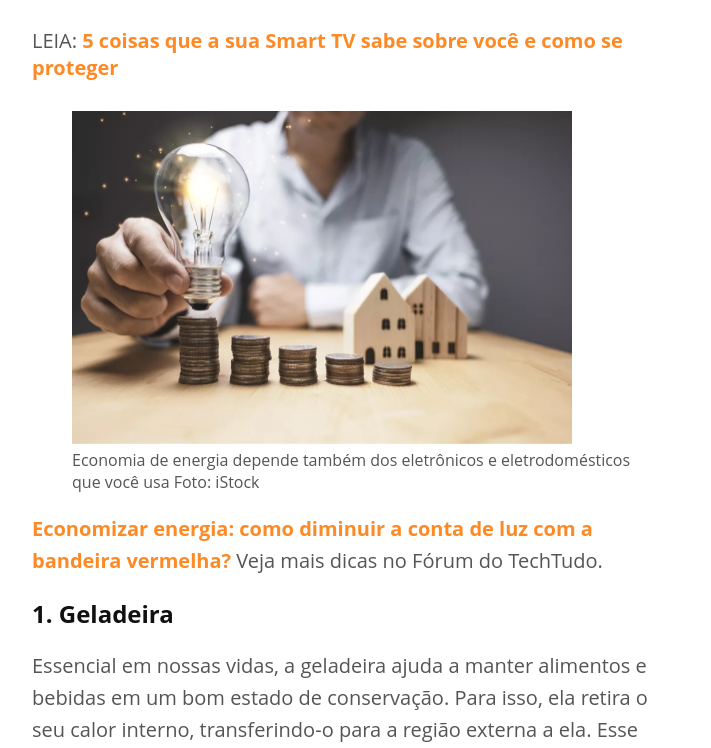
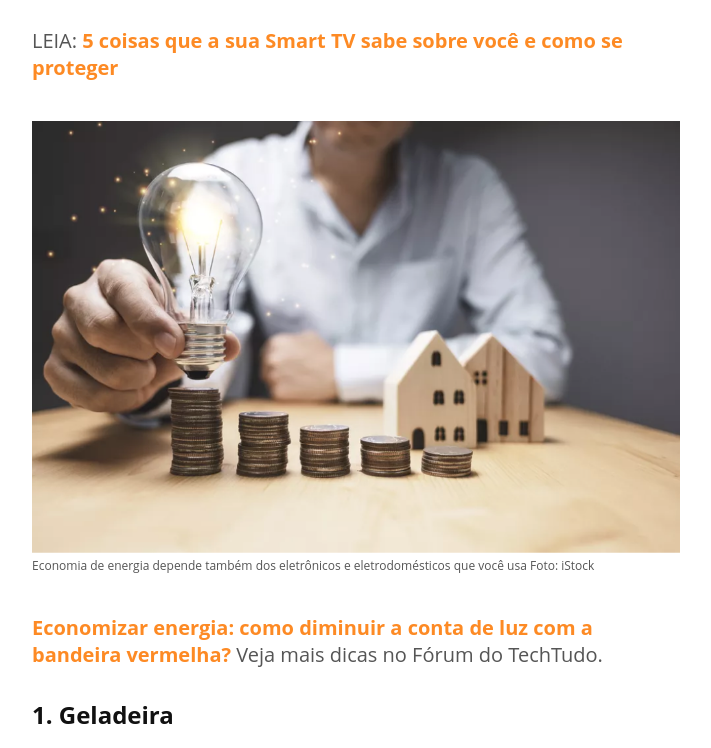
Before and after one commit to JFladsonSilva/projetoPaginaDeConteudo, a plain HTML site: page index.html in a window 1280 px wide. Shown: the part 1082-1830 px from the top of the page, without its empty margins (284-995 px from the left). Drawn offline with Linux system fonts and the light colour scheme.

Commit message:
estilizado segunda parte do conteúdo

```diff
--- a/index.html
+++ b/index.html
@@ -8,10 +8,10 @@
     <link rel="stylesheet" href="style.css">
 </head>
 <body>
-  <div class="conteiner">
     <div class="top-bar">
         Qual Comprar?
     </div>
+  <div class="conteiner">
     <div class="header">
         <h1 class="headline">Os ‘vilões’ da luz: veja o que mais
             gasta energia e como economizar</h1><br>
@@ -50,11 +50,12 @@
             <div class="cta"> LEIA:<a href="https://www.techtudo.com.br/listas/2022/01/5-coisas-que-a-sua-smart-tv-sabe-sobre-voce-e-como-se-proteger.ghtml" target="_blank"> 5 coisas que a sua Smart TV sabe sobre você e como se proteger</a>
             </div>
             <figure>
-                <img src="images/moedas.png" alt="Moedas" width="500px">
+                <img src="images/moedas.png" alt="Moedas">
                 <figcaption>Economia de energia depende também dos eletrônicos e eletrodomésticos que você usa Foto: iStock</figcaption>
             </figure>
-            <p><a href="https://economia.ig.com.br/2021-08-05/bandeira-2-energia-eletrica-agora.html#:~:text=Para%20economizar%2C%20o%20consumidor%20deve,chuveiro%20el%C3%A9trico%2C%20geladeira%20e%20freezer." target="_blank">Economizar energia: como diminuir a conta de luz com a bandeira
+            <div class="cta"><a href="https://economia.ig.com.br/2021-08-05/bandeira-2-energia-eletrica-agora.html#:~:text=Para%20economizar%2C%20o%20consumidor%20deve,chuveiro%20el%C3%A9trico%2C%20geladeira%20e%20freezer." target="_blank">Economizar energia: como diminuir a conta de luz com a bandeira
                 vermelha?</a>  Veja mais dicas no Fórum do TechTudo. </p>
+            </div>
     </div>
     <div class="main">
         <h2>1. Geladeira</h2>
@@ -85,7 +86,7 @@
                         passar vários minutos com a porta aberta, apenas encarando o interior
                         do eletrodoméstico, também deve ser deixada de lado.</p>
                         <figure>
-                            <img src="images/geladeira.png" alt="Geladeira" width="500px">
+                            <img src="images/geladeira.png" alt="Geladeira">
                             <figcaption>
                                 Evite abrir sua geladeira em excesso Foto: Reprodução/LG
                             </figcaption>
@@ -109,9 +110,10 @@
             processo é custoso para o dispositivo, seu consumo energético acaba
             sendo alto também.</p>
     </div>
-    <div class="footer">
+
+  </div>
+  <div class="footer">
 
     </div>
-  </div>
 </body>
 </html>
--- a/style.css
+++ b/style.css
@@ -57,3 +57,15 @@ a {
     font-size: 20px;
     margin: 30px 0;
 }
+figure {
+    padding: 0;
+    margin: 40px 0;
+    font-size: 12px;
+}
+figure>img {
+    width: 100%;
+}
+.footer {
+    background-color: #333;
+    height: 100px;
+}
```
